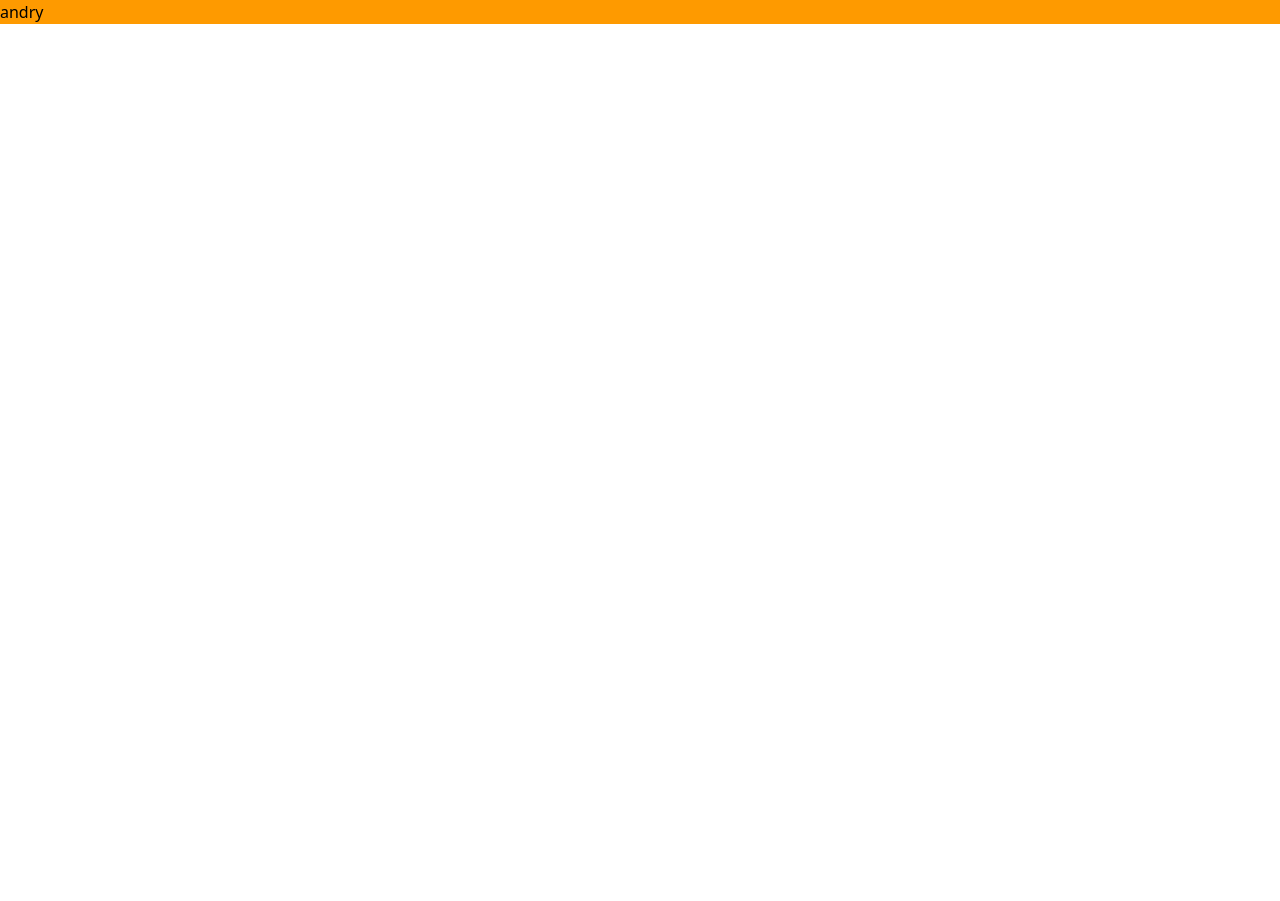
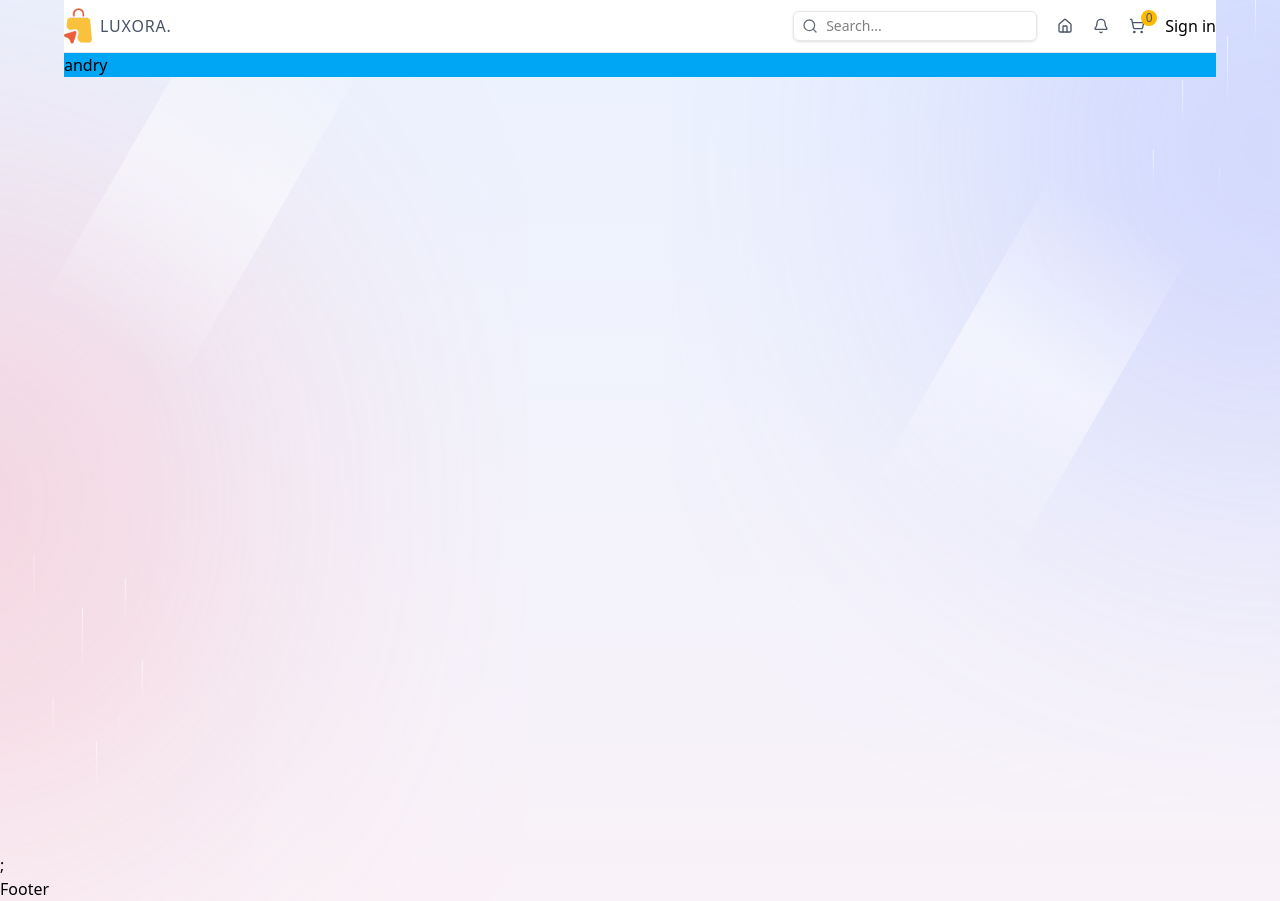
Before and after one commit to andryariadi/luxora, a Next.js app: page / in a window 1280 px wide. Before the commit the page ends 800 px from the top, so only its background shows below. Built offline with nearby package versions, Linux system fonts and the light colour scheme.

Commit message:
feat(navbar): add Navbar component with styling

```diff
--- /dev/null
+++ b/src/app/(root)/cart/page.tsx
@@ -0,0 +1,5 @@
+const CartPage = () => {
+  return <section className="container">CartPage</section>;
+};
+
+export default CartPage;
--- a/src/app/(root)/layout.tsx
+++ b/src/app/(root)/layout.tsx
@@ -1,7 +1,16 @@
+import Footer from "@/components/Footer";
+import Navbar from "@/components/Navbar";
+
 export default function AppLayout({
   children,
 }: Readonly<{
   children: React.ReactNode;
 }>) {
-  return <main>{children}</main>;
+  return (
+    <div className="bg-[url('/bg-main.svg')] bg-cover bg-[center_-30px]">
+      <Navbar />
+      <main>{children}</main>;
+      <Footer />
+    </div>
+  );
 }
--- a/src/app/(root)/page.tsx
+++ b/src/app/(root)/page.tsx
@@ -1,3 +1,3 @@
 export default function Home() {
-  return <section className="bg-amber-500">andry</section>;
+  return <section className="bg-sky-500 w-full mx-auto sm:max-w-xl md:max-w-2xl lg:max-w-3xl xl:max-w-6xl">andry</section>;
 }
--- a/src/app/globals.css
+++ b/src/app/globals.css
@@ -24,6 +24,10 @@ main {
   @apply min-h-screen;
 }
 
+.container {
+  @apply w-full mx-auto sm:max-w-xl md:max-w-2xl lg:max-w-3xl xl:max-w-6xl;
+}
+
 label {
   @apply text-dark-200;
 }
--- /dev/null
+++ b/src/components/Footer.tsx
@@ -0,0 +1,5 @@
+const Footer = () => {
+  return <footer>Footer</footer>;
+};
+
+export default Footer;
--- /dev/null
+++ b/src/components/Navbar.tsx
@@ -0,0 +1,35 @@
+import Image from "next/image";
+import Link from "next/link";
+import { Bell, Home } from "lucide-react";
+import SearchBar from "./SearchBar";
+import ShoppingCartIcon from "./ShoppingCartIcon";
+
+const Navbar = () => {
+  return (
+    <nav className="bg-white container flex items-center justify-between border-b border-gray-200 py-2">
+      {/* Left */}
+      <Link href="/" className="flex items-center">
+        <Image src="/logo.png" alt="Luxora" width={36} height={36} className="w-6 h-6 md:w-9 md:h-9" />
+
+        <p className="hidden md:block text-dark-200 text-md font-medium tracking-wider uppercase">Luxora.</p>
+      </Link>
+
+      {/* Right */}
+      <div className="b-fuchsia-500 flex items-center gap-5">
+        <SearchBar />
+
+        <Link href="/">
+          <Home className="w-4 h-4 text-gray-600" />
+        </Link>
+
+        <Bell className="w-4 h-4 text-gray-600" />
+
+        <ShoppingCartIcon />
+
+        <Link href="/login">Sign in</Link>
+      </div>
+    </nav>
+  );
+};
+
+export default Navbar;
--- /dev/null
+++ b/src/components/SearchBar.tsx
@@ -0,0 +1,13 @@
+import { Search } from "lucide-react";
+
+const SearchBar = () => {
+  return (
+    <div className="hidden sm:flex items-center gap-2 rounded-md border border-gray-200 px-2 py-1 shadow-sm">
+      <Search className="w-4 h-4 text-gray-500" />
+
+      <input id="search" placeholder="Search..." className="text-sm outline-0" />
+    </div>
+  );
+};
+
+export default SearchBar;
--- /dev/null
+++ b/src/components/ShoppingCartIcon.tsx
@@ -0,0 +1,15 @@
+"use client";
+
+import { ShoppingCart } from "lucide-react";
+import Link from "next/link";
+
+const ShoppingCartIcon = () => {
+  return (
+    <Link href="/cart" className="relative">
+      <ShoppingCart className="w-4 h-4 text-gray-600" />
+      <span className="absolute -top-2 -right-3 bg-amber-400 w-4 h-4 rounded-full text-gray-600 text-xs font-medium flex items-center justify-center  ">0</span>
+    </Link>
+  );
+};
+
+export default ShoppingCartIcon;
```
Also changed, not shown: package.json (+7 -6 lines), 1 other file (tests, documents, lock files or other folders).
